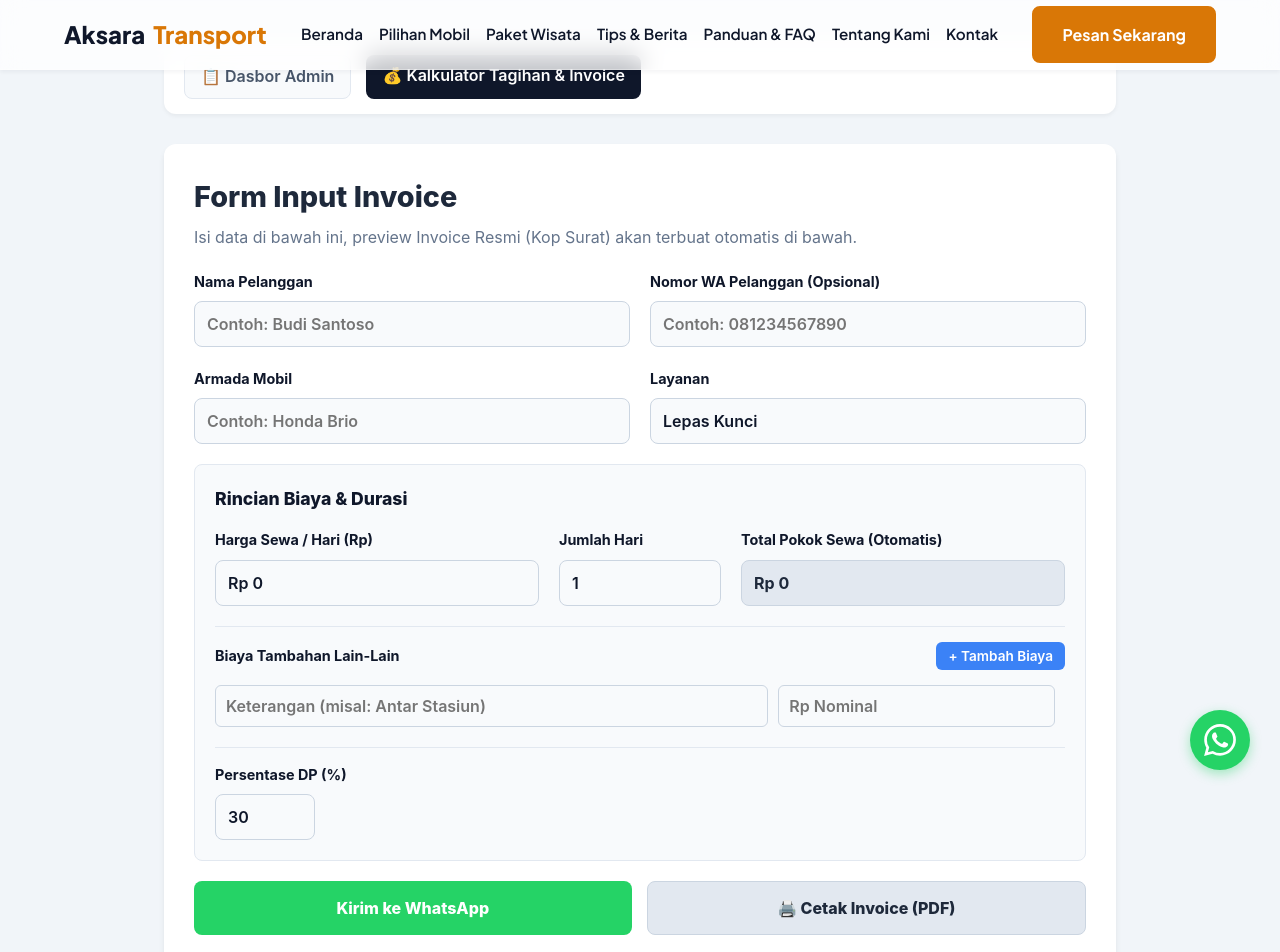
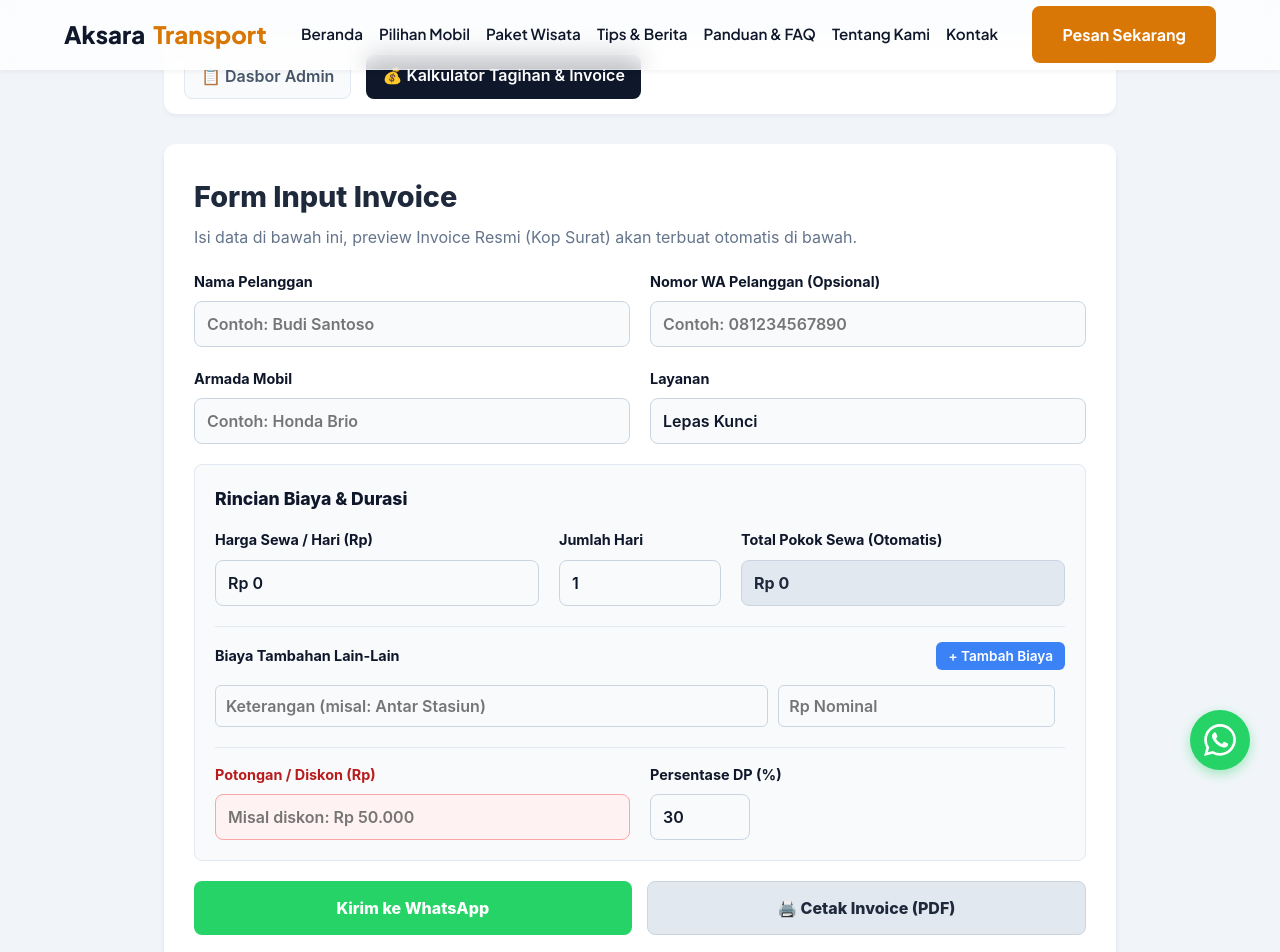
Before and after one commit to nandarprasetya-bot/aksara-transport-web, a Next.js app: page /admin/tagihan in a window 1280 px wide. Shown: the top 952 px of the page. Built offline with nearby package versions, Linux system fonts and the light colour scheme.

Commit message:
feat: add discount field to invoice generator

```diff
--- a/src/app/admin/tagihan/page.tsx
+++ b/src/app/admin/tagihan/page.tsx
@@ -17,6 +17,9 @@ export default function AdminTagihanPage() {
         { id: Date.now(), ket: '', harga: 0 }
     ]);
 
+    // Diskon
+    const [diskon, setDiskon] = useState<number>(0);
+
     const [totalHargaSewa, setTotalHargaSewa] = useState(0);
     const [total, setTotal] = useState(0);
     const [dpAmount, setDpAmount] = useState(0);
@@ -30,12 +33,14 @@ export default function AdminTagihanPage() {
         setTotalHargaSewa(hSewa);
 
         const totalTambahan = tambahanList.reduce((sum, item) => sum + (item.harga || 0), 0);
-        const t = hSewa + totalTambahan;
+        let t = hSewa + totalTambahan - (diskon || 0);
+        if (t < 0) t = 0; // Prevent negative total
+
         const dp = Math.round(t * (dpPercent / 100));
         setTotal(t);
         setDpAmount(dp);
         setSisa(t - dp);
-    }, [hargaHarian, jumlahHari, tambahanList, dpPercent]);
+    }, [hargaHarian, jumlahHari, tambahanList, diskon, dpPercent]);
 
     const formatRupiah = (angka: number) => {
         if (!angka) return 'Rp 0';
@@ -43,7 +48,7 @@ export default function AdminTagihanPage() {
     };
 
     // Helper for formatting input with dots
-    const handleHargaChange = (val: string, setter: React.Dispatch<React.SetStateAction<number>>) => {
+    const handleNumberChange = (val: string, setter: React.Dispatch<React.SetStateAction<number>>) => {
         const numericString = val.replace(/\D/g, '');
         setter(numericString ? parseInt(numericString, 10) : 0);
     };
@@ -99,6 +104,10 @@ export default function AdminTagihanPage() {
                 text += `- ${t.ket}: ${formatRupiah(t.harga)}\n`;
             }
         });
+
+        if (diskon > 0) {
+            text += `- Diskon / Potongan Harga: -${formatRupiah(diskon)}\n`;
+        }
 
         text += `-----------------------------------\n`;
         text += `*Total Biaya Keseluruhan:* ${formatRupiah(total)}\n\n`;
@@ -187,7 +196,7 @@ export default function AdminTagihanPage() {
                             <div style={{ display: 'grid', gridTemplateColumns: '2fr 1fr 2fr', gap: '20px', marginBottom: '15px' }}>
                                 <div>
                                     <label style={{ fontWeight: 700, display: 'block', marginBottom: '8px', fontSize: '0.9rem' }}>Harga Sewa / Hari (Rp)</label>
-                                    <input type="text" value={formatRupiah(hargaHarian)} onChange={e=>handleHargaChange(e.target.value, setHargaHarian)} placeholder="Rp 300.000" className="form-control" style={{ width: '100%', padding: '12px', borderRadius: '8px', border: '1px solid #cbd5e1' }} />
+                                    <input type="text" value={formatRupiah(hargaHarian)} onChange={e=>handleNumberChange(e.target.value, setHargaHarian)} placeholder="Rp 300.000" className="form-control" style={{ width: '100%', padding: '12px', borderRadius: '8px', border: '1px solid #cbd5e1' }} />
                                 </div>
                                 <div>
                                     <label style={{ fontWeight: 700, display: 'block', marginBottom: '8px', fontSize: '0.9rem' }}>Jumlah Hari</label>
@@ -216,9 +225,15 @@ export default function AdminTagihanPage() {
                                 ))}
                             </div>
 
-                            <div style={{ borderTop: '1px solid #e2e8f0', marginTop: '15px', paddingTop: '15px' }}>
-                                <label style={{ fontWeight: 700, display: 'block', marginBottom: '8px', fontSize: '0.9rem' }}>Persentase DP (%)</label>
-                                <input type="number" value={dpPercent} onChange={e=>setDpPercent(parseInt(e.target.value)||0)} className="form-control" style={{ width: '100px', padding: '12px', borderRadius: '8px', border: '1px solid #cbd5e1' }} />
+                            <div style={{ borderTop: '1px solid #e2e8f0', marginTop: '15px', paddingTop: '15px', display: 'grid', gridTemplateColumns: '1fr 1fr', gap: '20px' }}>
+                                <div>
+                                    <label style={{ fontWeight: 700, display: 'block', marginBottom: '8px', fontSize: '0.9rem', color: '#b91c1c' }}>Potongan / Diskon (Rp)</label>
+                                    <input type="text" value={diskon === 0 ? '' : formatRupiah(diskon)} onChange={e=>handleNumberChange(e.target.value, setDiskon)} placeholder="Misal diskon: Rp 50.000" className="form-control" style={{ width: '100%', padding: '12px', borderRadius: '8px', border: '1px solid #fca5a5', backgroundColor: '#fef2f2' }} />
+                                </div>
+                                <div>
+                                    <label style={{ fontWeight: 700, display: 'block', marginBottom: '8px', fontSize: '0.9rem' }}>Persentase DP (%)</label>
+                                    <input type="number" value={dpPercent} onChange={e=>setDpPercent(parseInt(e.target.value)||0)} className="form-control" style={{ width: '100px', padding: '12px', borderRadius: '8px', border: '1px solid #cbd5e1' }} />
+                                </div>
                             </div>
                         </div>
 
@@ -300,6 +315,12 @@ export default function AdminTagihanPage() {
                             }
                             return null;
                         })}
+                        {diskon > 0 && (
+                            <tr>
+                                <td style={{ padding: '16px 20px', borderBottom: '1px solid #e2e8f0', fontSize: '15px', color: '#b91c1c', fontWeight: 700 }}>Diskon / Potongan Harga</td>
+                                <td style={{ padding: '16px 20px', borderBottom: '1px solid #e2e8f0', fontSize: '15px', textAlign: 'right', fontWeight: 700, color: '#b91c1c' }}>-{formatRupiah(diskon)}</td>
+                            </tr>
+                        )}
                     </tbody>
                 </table>
 
```
